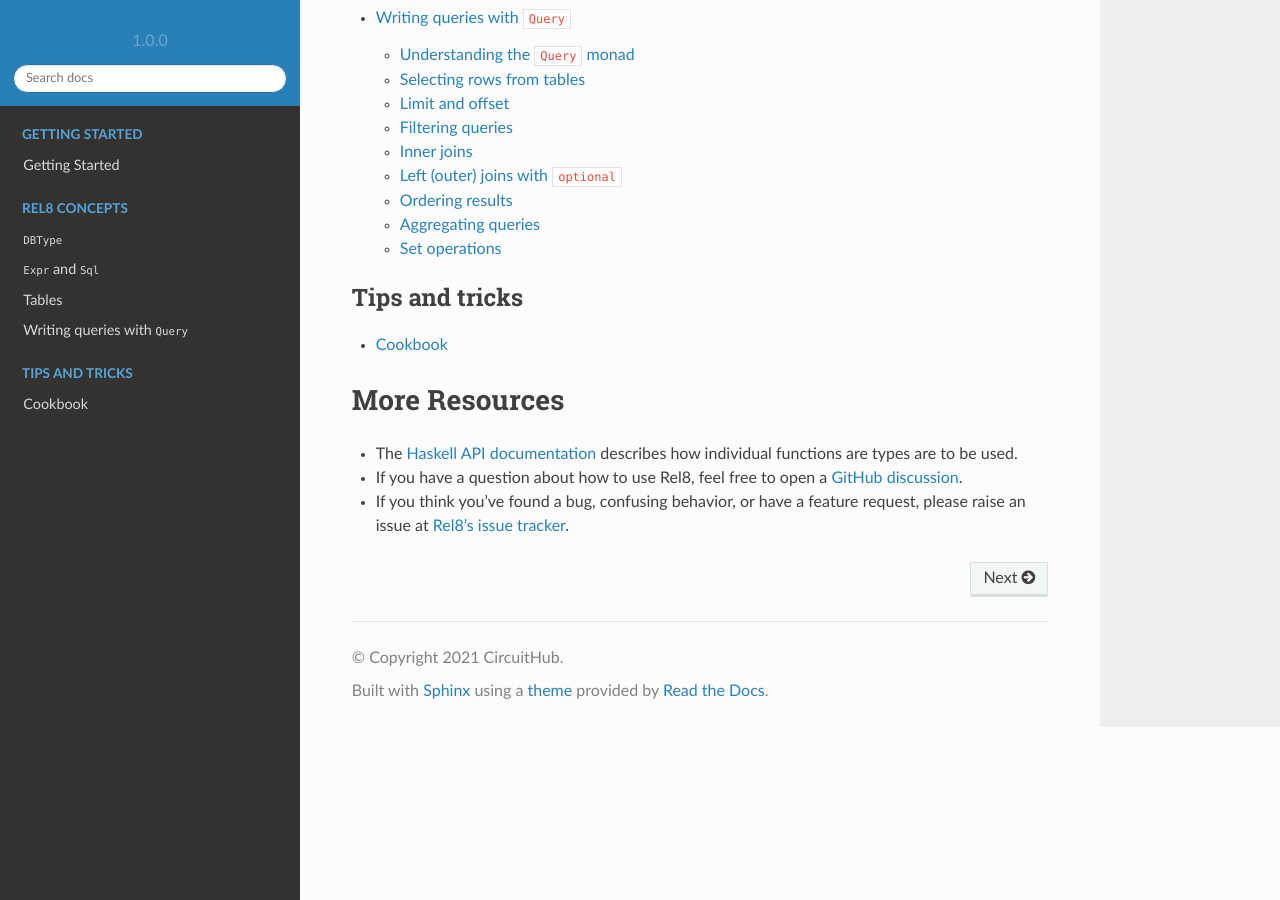
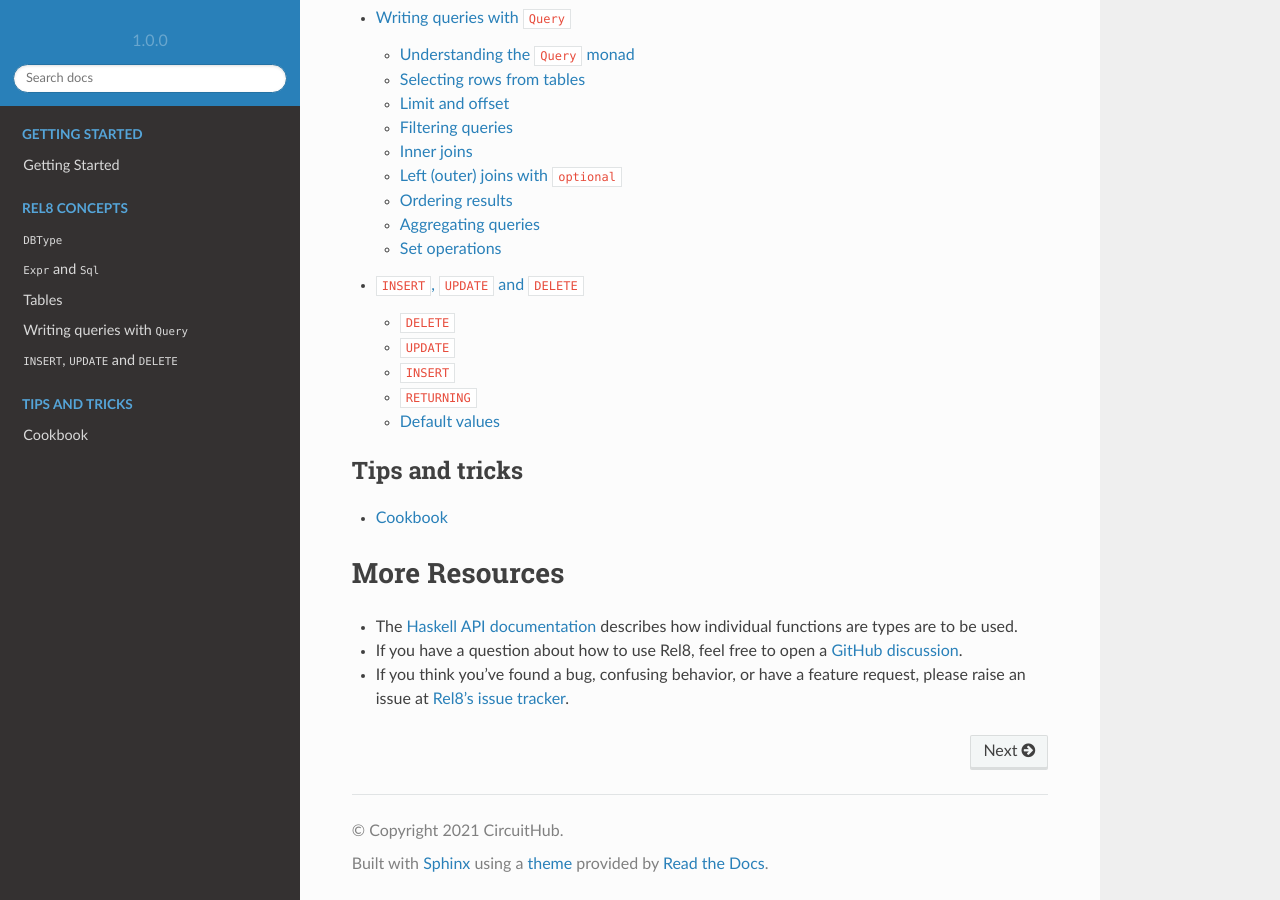
Before and after one commit to circuithub/rel8, a Sphinx documentation site: the page built from docs/index.rst, in a window 1280 px wide and 900 px high, scrolled down 1065 px. Built offline with Sphinx 7.4.7 and the Read the Docs theme 2.0.0, drawn with Linux system fonts in a browser that asks for light colours; some of the changed lines change nothing that is shown.

Commit message:
Document `INSERT`/`UPDATE`/`DELETE`

```diff
--- /dev/null
+++ b/docs/concepts/insert.rst
@@ -0,0 +1,154 @@
+``INSERT``, ``UPDATE`` and ``DELETE``
+=====================================
+
+While the majority of Rel8 is about building and executing ``SELECT``
+statement, Rel8 also has support for ``INSERT``, ``UPDATE`` and ``DELETE``.
+These statements are all executed using the ``insert``, ``update`` and
+``delete`` functions, all of which take a record of parameters.
+
+.. note::
+
+   This part of Rel8's API uses the ``DuplicateRecordFields`` language
+   extension. In code that needs to use this API, you should also enable this
+   language extension, or you may get errors about ambiguous field names.
+
+``DELETE``
+----------
+
+To perform a ``DELETE`` statement, construct a ``Delete`` value and execute it
+using ``delete``. ``Delete`` takes:
+
+``from``
+  The ``TableSchema`` for the table to delete rows from.
+
+``deleteWhere``
+  The ``WHERE`` clause of the ``DELETE`` statement. This is a function that
+  takes a single ``Expr`` table as input.
+
+``returning``
+  What to return - see :ref:`returning`.
+
+``UPDATE``
+----------
+
+To perform a ``UPDATE`` statement, construct a ``Update`` value and execute it
+using ``update``. ``Update`` takes:
+
+``target``
+  The ``TableSchema`` for the table to update rows in.
+
+``updateWhere``
+  The ``WHERE`` clause of the ``UPDATE`` statement. This is a function that
+  takes a single ``Expr`` table as input.
+
+``set``
+  A row to row transformation function, indicating how to update selected rows.
+  This function takes rows of the same shape as ``target`` but in the ``Expr``
+  context. One way to write this function is to use record update syntax::
+
+    set = \row -> row { rowName = "new name" }
+
+``returning``
+  What to return - see :ref:`returning`.
+
+``INSERT``
+----------
+
+To perform a ``INSERT`` statement, construct a ``Insert`` value and execute it
+using ``insert``. ``Insert`` takes:
+
+``into``
+  The ``TableSchema`` for the table to insert rows into.
+
+``rows``
+  The rows to insert. These are the same as ``into``, but in the ``Expr``
+  context. You can construct rows from their individual fields::
+
+    rows = [ MyTable { myTableA = lit "A", myTableB = lit 42 }
+
+  or you can use ``lit`` on a table value in the ``Result`` context::
+
+    rows = [ lit MyTable { myTableA = "A", myTableB = 42 }
+
+``onConflict``
+  What should happen if an insert clashes with rows that already exist. This
+  corresponds to PostgreSQL's ``ON CONFLICT`` clause. You can specify:
+
+  ``Abort``
+    PostgreSQL should abort the ``INSERT`` with an exception
+
+  ``DoNothing``
+    PostgreSQL should not insert the duplicate rows.
+
+``returning``
+  What to return - see :ref:`returning`.
+
+.. _returning:
+
+``RETURNING``
+-------------
+
+PostgreSQL has the ability to return extra information after a ``DELETE``,
+``INSERT`` or ``UPDATE`` statement by attaching a ``RETURNING`` clause. A common
+use of this clause is to return any automatically generated sequence values for
+primary key columns. Rel8 supports ``RETURNING`` clauses by filling in the
+``returning`` field and specifying a ``Projection``. A ``Projection`` is a row
+to row transformation, allowing you to project out a subset of fields.
+
+For example, if we are inserting orders, we might want the order ids returned::
+
+  insert Insert
+    { into = orderSchema
+    , rows = [ order ]
+    , onConflict = Abort
+    , returning = Projection orderId
+    }
+
+Default values
+--------------
+
+It is fairly common to define tables with default values. While Rel8 does not
+have specific functionality for ``DEFAULT``, there are a few options:
+
+``unsafeLiteral "DEFAULT"``
+~~~~~~~~~~~~~~~~~~~~~~~~~~~
+
+Rel8 does not have any special support for ``DEFAULT``. If you need to use
+default column values in inserts, you can use ``unsafeLiteral "DEFAULT"`` to
+construct the ``DEFAULT`` expression::
+
+  insert Insert
+    { into = orderSchema
+    , rows = [ Order { orderId = unsafeLiteral "DEFAULT", ... } ]
+    , onConflict = Abort
+    , returning = Projection orderId
+    }
+
+.. warning::
+   As the name suggests, this is an unsafe operation. In particular, Rel8 is not
+   able to prove that this column does have a default value, so it may be
+   possible to introduce a runtime error. Furthermore, ``DEFAULT`` is fairly
+   special in SQL, and cannot be combined like other expressions. For example,
+   the innocuous expression::
+
+      unsafeLiteral "DEFAULT" + 1
+
+   will lead to a runtime crash.
+
+Reimplement default values in Rel8
+~~~~~~~~~~~~~~~~~~~~~~~~~~~~~~~~~~
+
+If you only need to access default values in Rel8, another option is to specify
+them in Rel8, rather than in your database schema.
+
+.. hint::
+   A common default value for primary keys is to use `nextval` to obtain the
+   next value from a sequence. This can be done in Rel8 by using the ``nextval``
+   function:
+
+     insert Insert
+       { into = orderSchema
+       , rows = [ Order { orderId = nextval "order_id_seq", ... } ]
+       , onConflict = Abort
+       , returning = Projection orderId
+       }
--- a/docs/index.rst
+++ b/docs/index.rst
@@ -30,6 +30,7 @@
    concepts/expr
    concepts/tables
    concepts/queries
+   concepts/insert
 
 .. toctree::
    :caption: Tips and tricks
```
